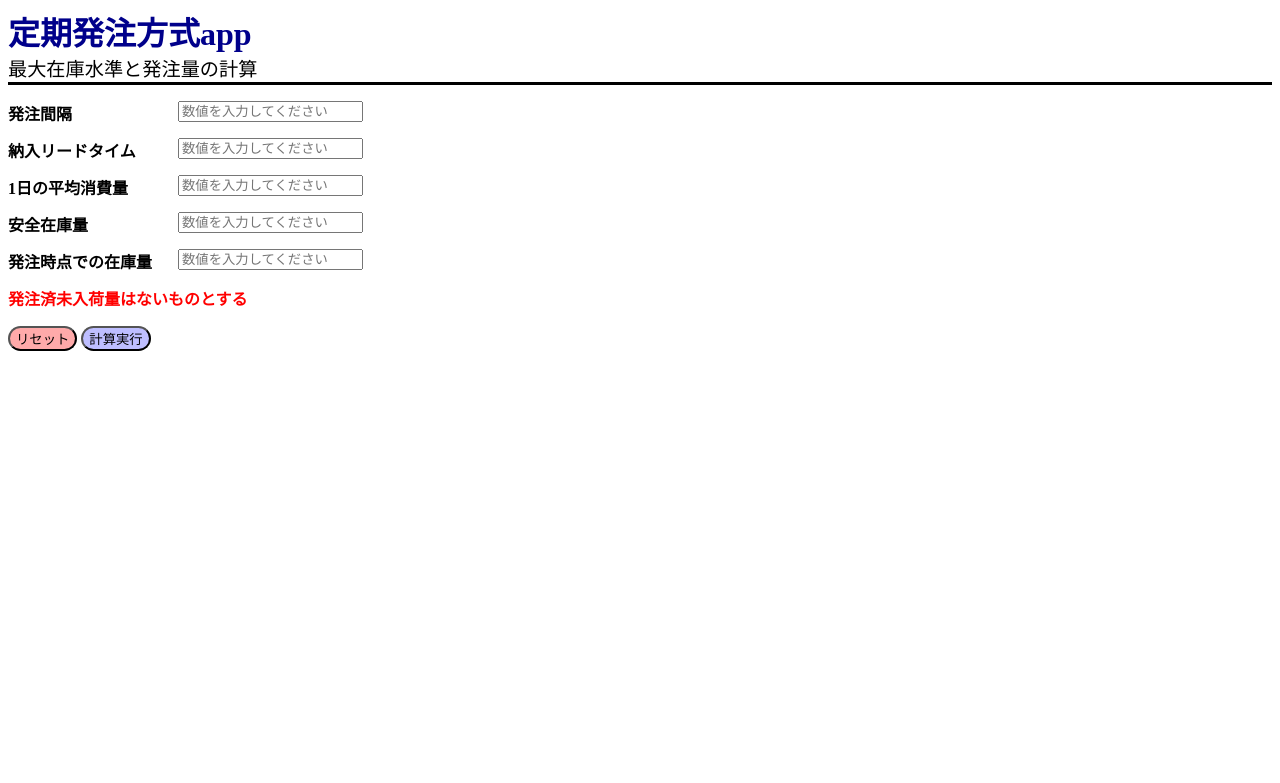
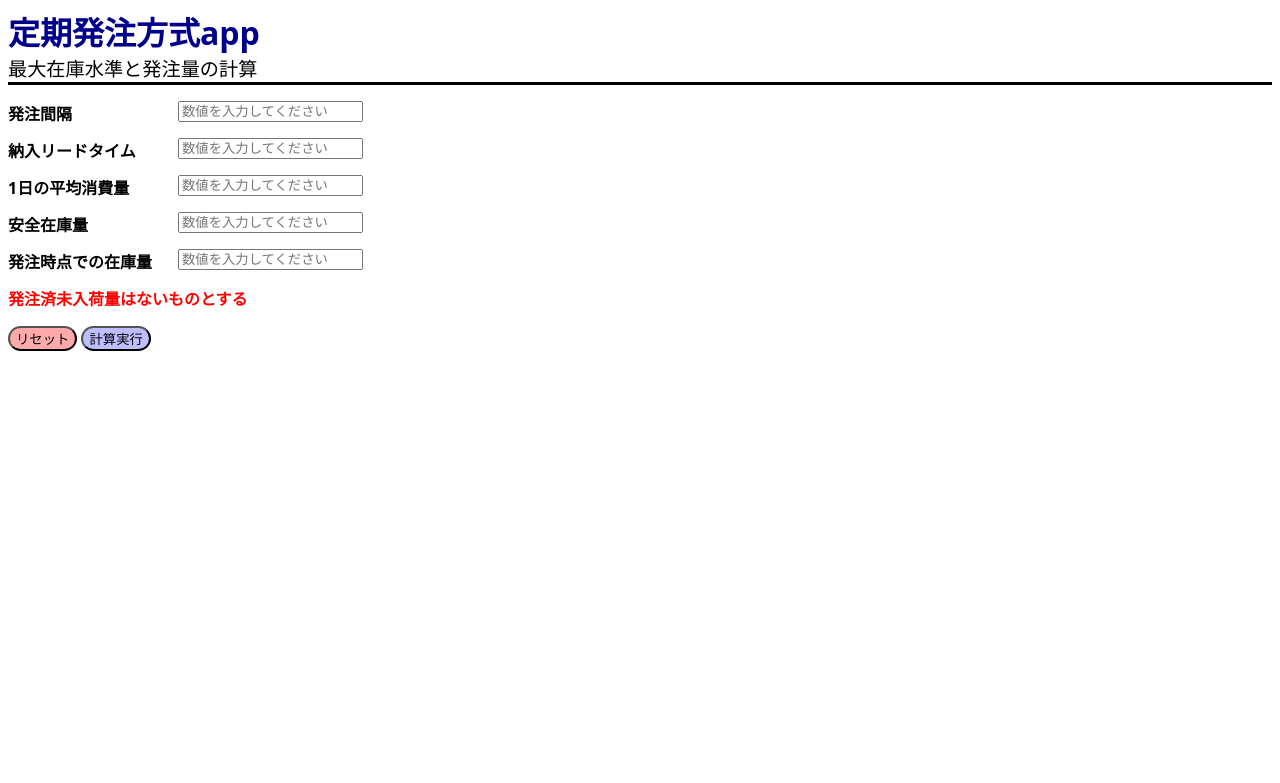
Before and after one commit to RikuTominaga/mrp_new, a Flask app: page / in a window 1280 px wide. Shown: the top 783 px of the page. Run offline with Flask 3, Linux system fonts and the light colour scheme.

Commit message:
Update input.html

```diff
--- a/templates/input.html
+++ b/templates/input.html
@@ -3,6 +3,7 @@
     <meta charset="UTF-8" />
     <title>Form</title>
     <style>
+      body{font-family:system-ui, -apple-system, BlinkMacSystemFont, 'Segoe UI', Roboto, Oxygen, Ubuntu, Cantarell, 'Open Sans', 'Helvetica Neue', sans-serif}
       h1{ color:darkblue; margin-bottom:0}
       .title{font-size:larger; border-bottom:solid; border-color:black}
       dt{float:left; font-weight:bold}
```
